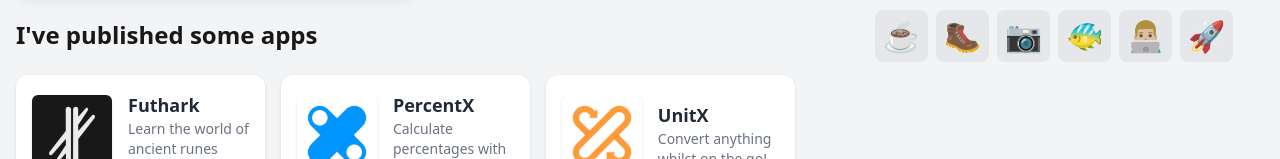
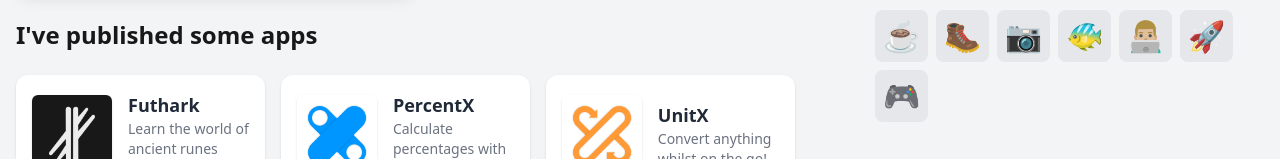
Before and after one commit to tristanjarrett/tristanjarrett_nextjs, a Next.js app: page / in a window 1280 px wide. Shown: the part 793-952 px from the top of the page. Built offline with nearby package versions, Linux system fonts and the light colour scheme.

Commit message:
Update index.js

```diff
--- a/pages/index.js
+++ b/pages/index.js
@@ -41,6 +41,7 @@
     { name: "🐠" },
     { name: "👨🏼‍💻" },
     { name: "🚀" },
+    { name: "🎮" },
   ];
 
   const titles = ["Software Engineer", "App Developer", "Web Developer"];
```
